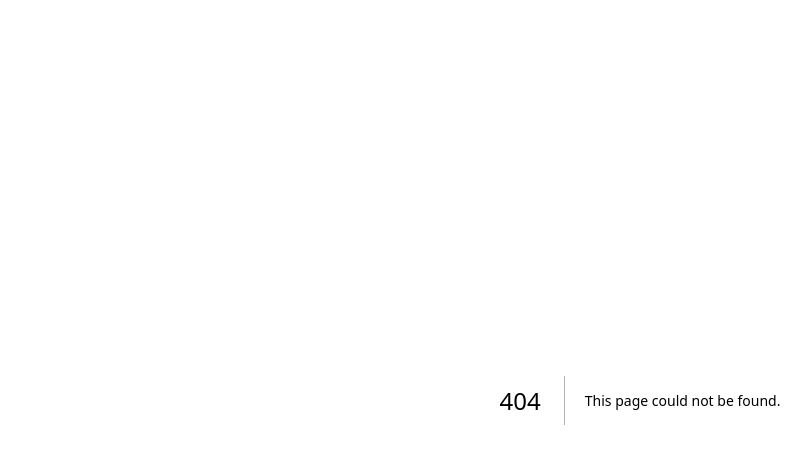
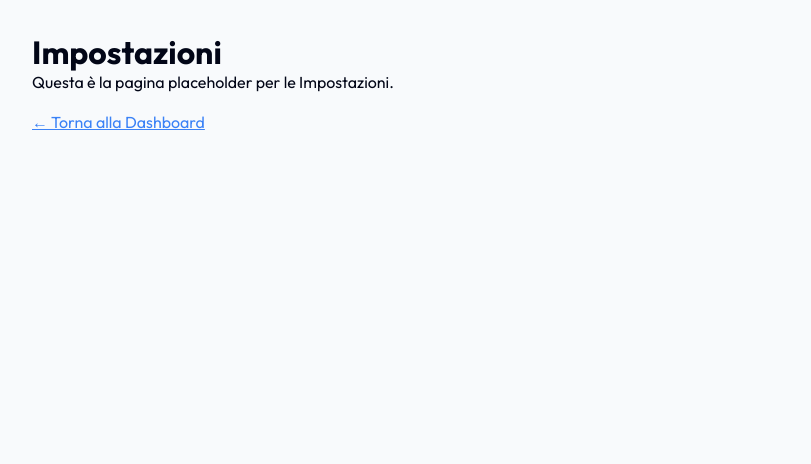
Before and after one commit to liukof/RoomDataManagementVercel, a Next.js app: page /dashboard/settings in a window 1280 px wide. Before the commit this address had no page. Shown: the top 464 px of the page, without its empty margins (0-811 px from the left). Built offline with nearby package versions, Linux system fonts and the light colour scheme.

Commit message:
feat: Add placeholder pages for dashboard sections including settings, users, analytics, and rooms.

```diff
--- a/package.json
+++ b/package.json
@@ -18,7 +18,7 @@
   },
   "devDependencies": {
     "@types/node": "^20",
-    "@types/react": "^19",
+    "@types/react": "^19.2.14",
     "@types/react-dom": "^19",
     "eslint": "^9",
     "eslint-config-next": "16.1.6",
--- /dev/null
+++ b/src/app/dashboard/settings/page.tsx
@@ -0,0 +1,14 @@
+import Link from 'next/link';
+
+export default function SettingsPage() {
+    return (
+        <div style={{ padding: '2rem', minHeight: '100vh', background: 'var(--background)', color: 'var(--foreground)' }}>
+            <h1>Impostazioni</h1>
+            <p>Questa è la pagina placeholder per le Impostazioni.</p>
+            <br />
+            <Link href="/dashboard" style={{ color: '#3b82f6', textDecoration: 'underline' }}>
+                &larr; Torna alla Dashboard
+            </Link>
+        </div>
+    );
+}
```
Also changed, not shown: src/app/dashboard/analytics/page.tsx (added, +14 -0 lines), src/app/dashboard/rooms/page.tsx (added, +14 -0 lines), src/app/dashboard/users/page.tsx (added, +14 -0 lines), 1 other file (tests, documents, lock files or other folders).
